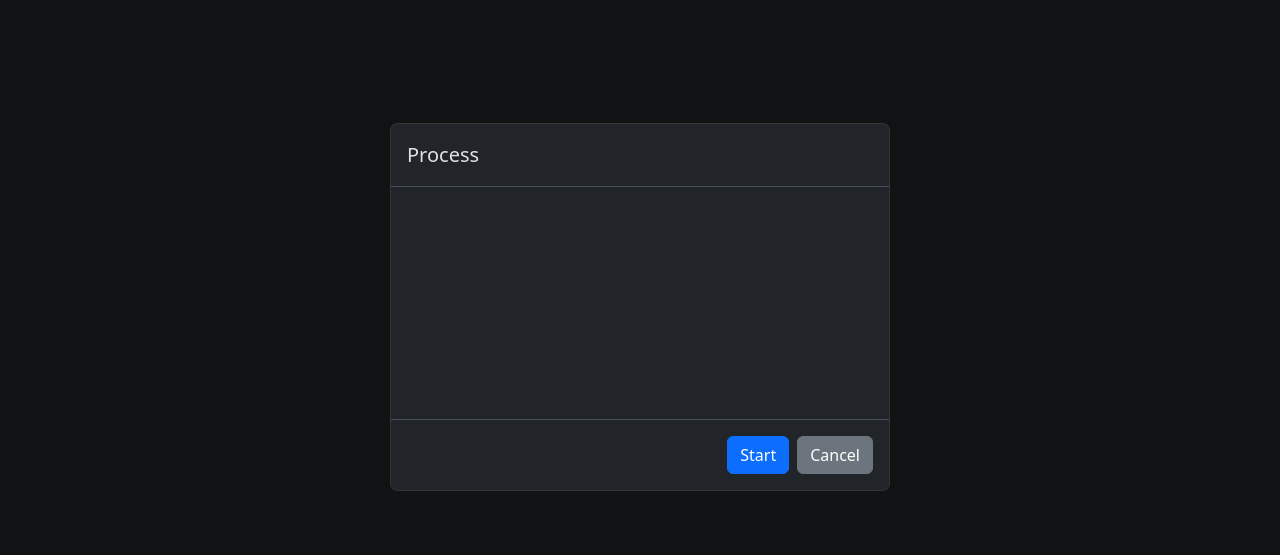
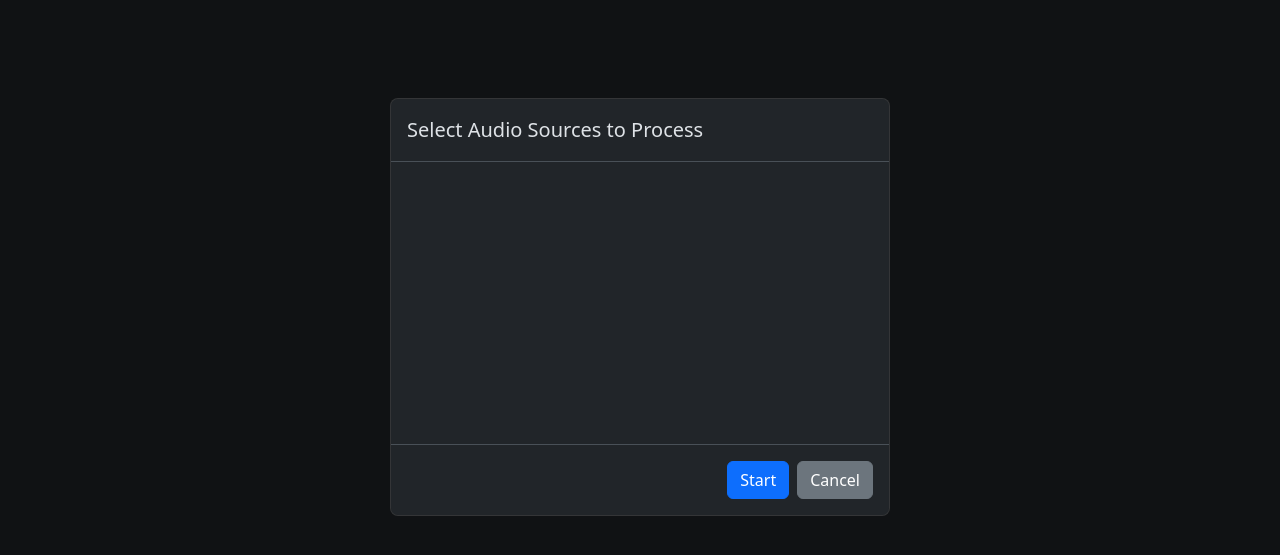
Before and after one commit to TeamAudio/reaspeech-lite, a plain HTML site: page assets/index.html in a window 1280 px wide. Both pictures are taken after a click on the button "Process". Shown: the part 93-648 px from the top of the page. Drawn offline with Linux system fonts and the light colour scheme.

Commit message:
UI tweaks

```diff
--- a/assets/index.html
+++ b/assets/index.html
@@ -102,11 +102,13 @@
         <div class="modal-dialog modal-dialog-centered">
           <div class="modal-content">
             <div class="modal-header">
-              <h5 id="process-modal-label" class="modal-title">Process</h5>
+              <h5 id="process-modal-label" class="modal-title">
+                Select Audio Sources to Process
+              </h5>
             </div>
 
             <div class="modal-body">
-              <div id="audio-source-grid" style="height: 200px"></div>
+              <div id="audio-source-grid" style="height: 250px"></div>
             </div>
 
             <div class="modal-footer">
--- a/source/ts/src/GridConfig.ts
+++ b/source/ts/src/GridConfig.ts
@@ -29,6 +29,7 @@ ModuleRegistry.registerModules([
 
 export function getTheme() {
   return theme.withPart(colorSchemeDark).withParams({
+    backgroundColor: '#2C3035',
     borderColor: '#4C545B',
     headerBackgroundColor: '#212529',
   })
```
